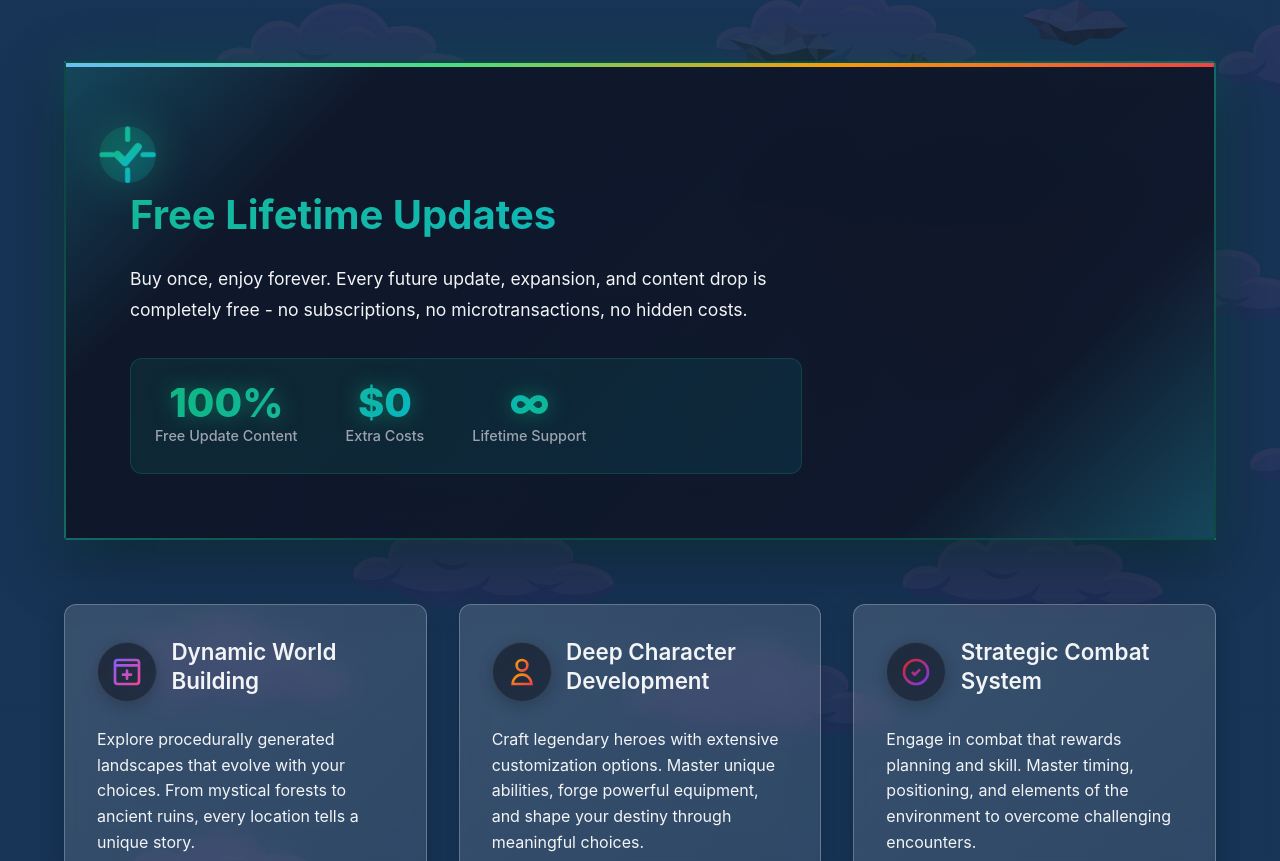
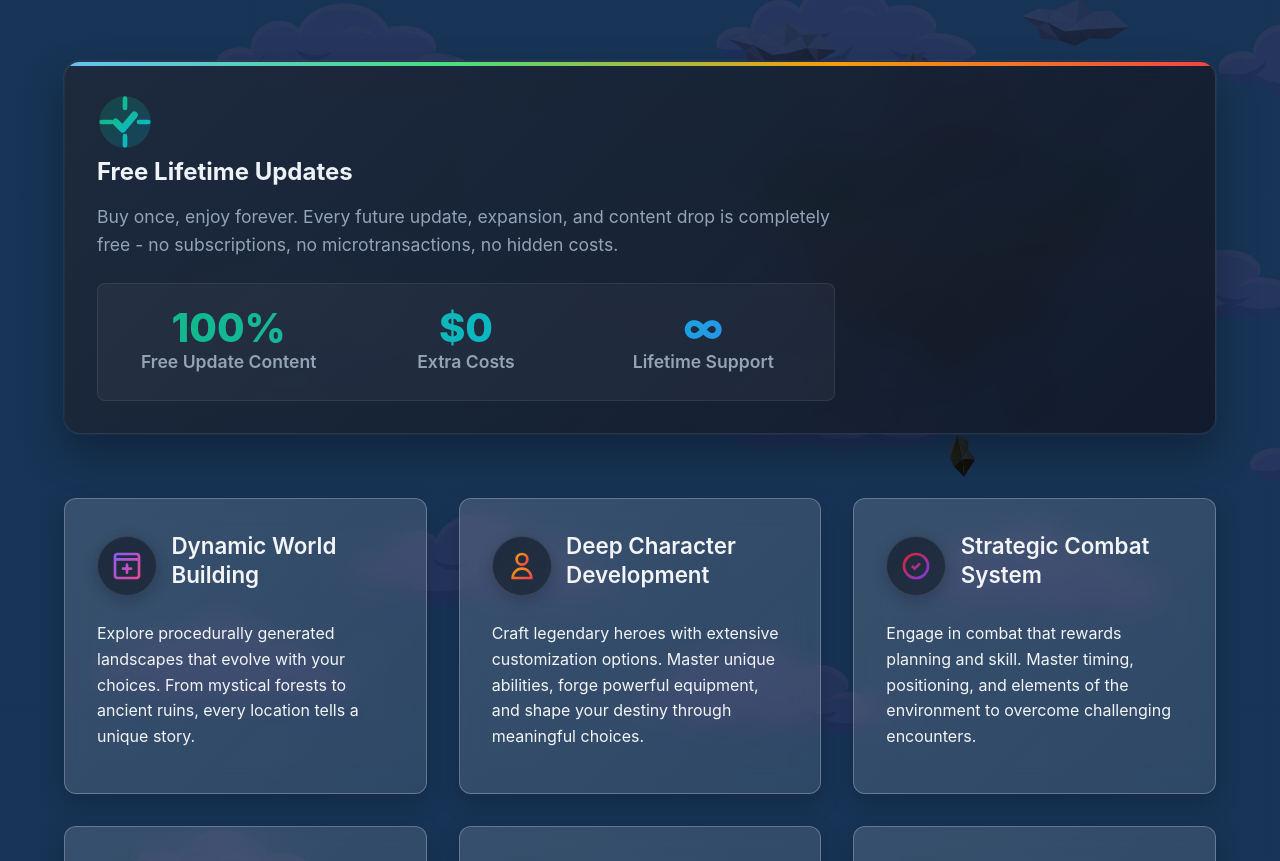
Before and after one commit to NorwinLabs/WindhelmSite, a plain HTML site: page index.html in a window 1280 px wide. Shown: the part 2047-2908 px from the top of the page. Drawn offline with Linux system fonts and the light colour scheme.

Commit message:
Update index.html

```diff
--- a/index.html
+++ b/index.html
@@ -51,6 +51,7 @@
       as="image"
       type="image/png"
     />
+    <link rel="preload" href="media/WindhelmYoutubeBanner.jpg" as="image" />
 
     <!-- Performance hints -->
     <link rel="preconnect" href="https://fonts.googleapis.com" />
@@ -257,6 +258,19 @@
         text-align: center;
         color: var(--white);
         padding: var(--space-20) 0;
+      }
+
+      .hero-fallback-image {
+        position: absolute;
+        top: 50%;
+        left: 50%;
+        width: 100vw;
+        height: 100vh;
+        min-width: 100%;
+        min-height: 100%;
+        transform: translate(-50%, -50%);
+        object-fit: cover;
+        pointer-events: none;
       }
 
       .hero-logo {
@@ -568,7 +582,7 @@
     <header class="header">
       <nav class="nav" role="navigation" aria-label="Main Navigation">
         <div class="nav-container">
-          <a href="#" class="logo">
+          <a href="#home" class="logo">
             <img
               src="media/Logo.png"
               alt="Windhelm Logo"
@@ -774,132 +788,58 @@
 
           <div class="features-showcase">
             <!-- Hero Feature Card -->
-            <div
-              class="hero-feature-card"
-              style="position: relative; overflow: visible"
-            >
+            <div class="hero-feature-card">
               <style>
                 .hero-feature-card {
                   position: relative;
-                  background: linear-gradient(
-                    135deg,
-                    rgba(16, 185, 129, 0.15) 0%,
-                    rgba(15, 23, 42, 0.98) 20%,
-                    rgba(15, 23, 42, 0.95) 80%,
-                    rgba(16, 185, 129, 0.15) 100%
-                  ) !important;
-                  border: 2px solid rgba(16, 185, 129, 0.3) !important;
-                  box-shadow: 0 20px 60px rgba(0, 0, 0, 0.4),
-                    0 0 40px rgba(16, 185, 129, 0.2),
-                    inset 0 1px 0 rgba(16, 185, 129, 0.2) !important;
+                  background: linear-gradient(135deg, rgba(30, 41, 59, 0.9), rgba(17, 24, 39, 0.85));
+                  border-radius: 1rem;
+                  padding: 2rem;
+                  border: 1px solid rgba(255, 255, 255, 0.08);
+                  transition: transform 0.3s ease;
                 }
-
-                .hero-feature-card::after {
-                  content: "";
-                  position: absolute;
-                  top: -2px;
-                  left: -2px;
-                  right: -2px;
-                  bottom: -2px;
-                  background: linear-gradient(
-                    45deg,
-                    #10b981,
-                    #14b8a6,
-                    #06b6d4,
-                    #10b981
-                  );
-                  border-radius: inherit;
-                  z-index: -1;
-                  opacity: 0;
-                  transition: opacity 0.3s ease;
-                  animation: borderGlow 3s linear infinite;
-                  background-size: 200% 200%;
+                .hero-feature-card:hover {
+                  transform: translateY(-5px);
                 }
-
-                @keyframes borderGlow {
-                  0% {
-                    background-position: 0% 50%;
-                  }
-                  50% {
-                    background-position: 100% 50%;
-                  }
-                  100% {
-                    background-position: 0% 50%;
-                  }
-                }
-
                 .hero-feature-icon {
                   position: relative;
-                  animation: iconPulse 2s ease-in-out infinite;
                 }
-
-                @keyframes iconPulse {
-                  0%,
-                  100% {
-                    transform: scale(1);
-                    filter: drop-shadow(0 0 10px rgba(16, 185, 129, 0.5));
-                  }
-                  50% {
-                    transform: scale(1.1);
-                    filter: drop-shadow(0 0 20px rgba(16, 185, 129, 0.8));
-                  }
+                .hero-feature-card h3 {
+                  color: #e2e8f0;
+                  font-size: 1.5rem;
+                  margin-bottom: 1rem;
                 }
-
-                .hero-feature-card h3 {
-                  position: relative;
-                  background: linear-gradient(
-                    135deg,
-                    #10b981,
-                    #14b8a6,
-                    #06b6d4
-                  );
+                .hero-feature-card .hero-feature-content > p {
+                  color: #94a3b8;
+                  margin-bottom: 1.5rem;
+                  line-height: 1.6;
+                }
+                .hero-feature-stats {
+                  display: grid;
+                  grid-template-columns: repeat(3, 1fr);
+                  gap: 1.5rem;
+                  padding: 1.5rem;
+                  background: rgba(255, 255, 255, 0.04);
+                  border-radius: 0.5rem;
+                  border: 1px solid rgba(255, 255, 255, 0.08);
+                  margin-top: 1.5rem;
+                }
+                .hero-feature-stats .stat {
+                  text-align: center;
+                }
+                .hero-feature-stats .stat-number {
+                  font-size: 2.5rem;
+                  font-weight: 800;
+                  display: block;
+                  background-clip: text;
                   -webkit-background-clip: text;
                   -webkit-text-fill-color: transparent;
-                  background-clip: text;
-                  animation: titleShimmer 3s ease-in-out infinite;
-                  background-size: 200% auto;
                 }
-
-                @keyframes titleShimmer {
-                  0%,
-                  100% {
-                    background-position: 0% center;
-                  }
-                  50% {
-                    background-position: 100% center;
-                  }
-                }
-
-                .hero-feature-card .stat-number {
-                  font-size: 2.5rem;
-                  font-weight: 800;
-                  text-shadow: 0 0 20px rgba(16, 185, 129, 0.5);
-                }
-
-                .hero-feature-stats {
-                  gap: var(--space-12);
-                  padding: var(--space-6);
-                  background: linear-gradient(
-                    135deg,
-                    rgba(16, 185, 129, 0.1),
-                    rgba(6, 182, 212, 0.1)
-                  );
-                  border-radius: var(--border-radius-lg);
-                  border: 1px solid rgba(16, 185, 129, 0.2);
-                  margin-top: var(--space-6);
-                }
-
-                .floating-elements {
-                  position: relative;
-                  filter: drop-shadow(0 0 10px rgba(16, 185, 129, 0.6));
-                }
-
-                .floating-quest,
-                .floating-sword,
-                .floating-magic,
-                .floating-treasure {
-                  font-size: 3rem;
-                  filter: drop-shadow(0 4px 8px rgba(0, 0, 0, 0.4));
+                .hero-feature-stats .stat-label {
+                  color: #94a3b8;
+                  margin-top: 0.5rem;
+                  font-size: 1.1rem;
+                  font-weight: 600;
                 }
               </style>
               <div class="hero-feature-content">
@@ -957,57 +897,22 @@
                   </svg>
                 </div>
                 <h3>Free Lifetime Updates</h3>
-                <p style="font-size: 1.1rem; line-height: 1.8">
+                <p>
                   Buy once, enjoy forever. Every future update, expansion, and content drop is completely free - no subscriptions, no microtransactions, no hidden costs.
                 </p>
                 <div class="hero-feature-stats">
                   <div class="stat">
-                    <span
-                      class="stat-number"
-                      style="
-                        background: linear-gradient(135deg, #10b981, #14b8a6);
-                        -webkit-background-clip: text;
-                        -webkit-text-fill-color: transparent;
-                        background-clip: text;
-                      "
-                      >100%</span
-                    >
+                    <span class="stat-number" style="background-image: linear-gradient(135deg, #10b981, #14b8a6);">100%</span>
                     <span class="stat-label">Free Update Content</span>
                   </div>
                   <div class="stat">
-                    <span
-                      class="stat-number"
-                      style="
-                        background: linear-gradient(135deg, #14b8a6, #06b6d4);
-                        -webkit-background-clip: text;
-                        -webkit-text-fill-color: transparent;
-                        background-clip: text;
-                      "
-                      >$0</span
-                    >
+                    <span class="stat-number" style="background-image: linear-gradient(135deg, #14b8a6, #06b6d4);">$0</span>
                     <span class="stat-label">Extra Costs</span>
                   </div>
                   <div class="stat">
-                    <span
-                      class="stat-number"
-                      style="
-                        background: linear-gradient(135deg, #06b6d4, #10b981);
-                        -webkit-background-clip: text;
-                        -webkit-text-fill-color: transparent;
-                        background-clip: text;
-                      "
-                      >∞</span
-                    >
+                    <span class="stat-number" style="background-image: linear-gradient(135deg, #06b6d4, #3b82f6);">∞</span>
                     <span class="stat-label">Lifetime Support</span>
                   </div>
-                </div>
-              </div>
-              <div class="hero-feature-visual">
-                <div class="floating-elements">
-                  <div class="floating-quest"></div>
-                  <div class="floating-sword"></div>
-                  <div class="floating-magic"></div>
-                  <div class="floating-treasure"></div>
                 </div>
               </div>
             </div>
@@ -1780,7 +1685,7 @@
             function updateLightboxContent() {
               const item = galleryData[currentIndex];
               lightboxImage.src = item.src;
-              lightboxImage.alt = item.alt;
+              lightboxImage.alt = item.alt || item.title || item.caption || "Gallery image";
               lightboxCaption.innerHTML = `<strong>${item.title}</strong><br>${item.caption}`;
             }
 
@@ -2139,7 +2044,6 @@
                     Message
                   </label>
                   <textarea
-                  <textarea
                     id="message"
                     name="message"
                     rows="5"
@@ -2346,12 +2250,24 @@
 
       // YouTube Background Video Configuration
       const YOUTUBE_VIDEO_ID = "gZdP3WCZJc8"; // Replace with your YouTube video ID
+      const HERO_FALLBACK_IMAGE = "media/WindhelmYoutubeBanner.jpg";
 
       let player;
       let useLocalFallback = false;
+      let youtubeApiTimeout;
+
+      // If YouTube API never loads (blocked, offline, etc.), show static image after 10s
+      youtubeApiTimeout = window.setTimeout(function () {
+        if (useLocalFallback) return;
+        loadImageFallback("video unavailable");
+      }, 10000);
 
       // This function will be called by YouTube API when ready
       function onYouTubeIframeAPIReady() {
+        if (youtubeApiTimeout) {
+          clearTimeout(youtubeApiTimeout);
+          youtubeApiTimeout = null;
+        }
         player = new YT.Player("youtube-background", {
           videoId: YOUTUBE_VIDEO_ID,
           playerVars: {
@@ -2381,6 +2297,14 @@
         event.target.mute();
         event.target.setVolume(0);
         event.target.playVideo();
+        // If video doesn't actually start (e.g. autoplay blocked), show static image after 3s
+        window.setTimeout(function () {
+          if (useLocalFallback || !player || !player.getPlayerState) return;
+          var state = player.getPlayerState();
+          if (state !== YT.PlayerState.PLAYING && state !== YT.PlayerState.BUFFERING) {
+            loadImageFallback("video could not play");
+          }
+        }, 3000);
       }
 
       function onPlayerStateChange(event) {
@@ -2391,32 +2315,24 @@
       }
 
       function onPlayerError(event) {
-        // Error codes: 2=invalid ID, 5=HTML5 error, 100=not found, 101/150=embedding disabled
+        // Error codes: 2=invalid ID, 5=HTML5 error, 100=not found, 101/150/153=embedding disabled
         console.warn("YouTube player error:", event.data);
-
-        // If embedding is restricted (error 101, 150, or 153), fallback to image
-        if (event.data === 101 || event.data === 150 || event.data === 153) {
-          loadImageFallback();
+        loadImageFallback("YouTube error " + event.data);
+      }
+
+      function loadImageFallback(reason) {
+        if (useLocalFallback) return;
+        useLocalFallback = true;
+        if (youtubeApiTimeout) {
+          clearTimeout(youtubeApiTimeout);
+          youtubeApiTimeout = null;
         }
-      }
-
-      function loadImageFallback() {
-        if (useLocalFallback) return; // Already switched
-        useLocalFallback = true;
 
         const container = document.getElementById("youtube-background");
         if (!container) return;
 
-        // Replace with Windhelm image
-        container.innerHTML = `
-          <img
-            src="media/WindhelmYoutubeBanner.jpg"
-            alt="Windhelm"
-            style="position: absolute; top: 50%; left: 50%; width: 100vw; height: 100vh; transform: translate(-50%, -50%); object-fit: cover; pointer-events: none;"
-          />
-        `;
-
-        console.info("Switched to image fallback due to YouTube error 153");
+        container.innerHTML = "<img src=\"" + HERO_FALLBACK_IMAGE + "\" alt=\"Windhelm\" class=\"hero-fallback-image\" />";
+        console.info("Hero background: showing static image (" + (reason || "video cannot play") + ")");
       }
 
       // Removed delayed font loading to avoid FOUT/pop
```
